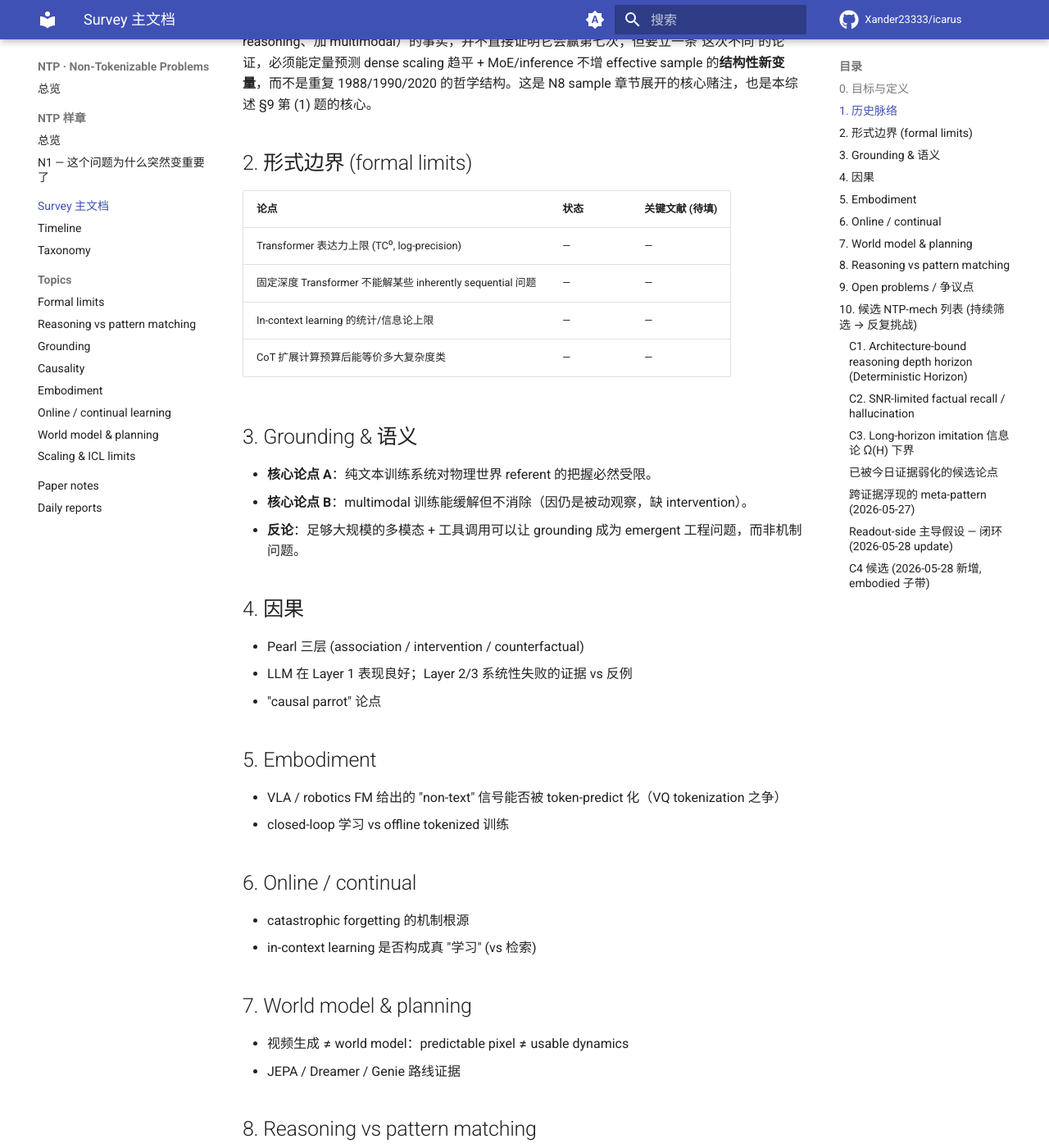
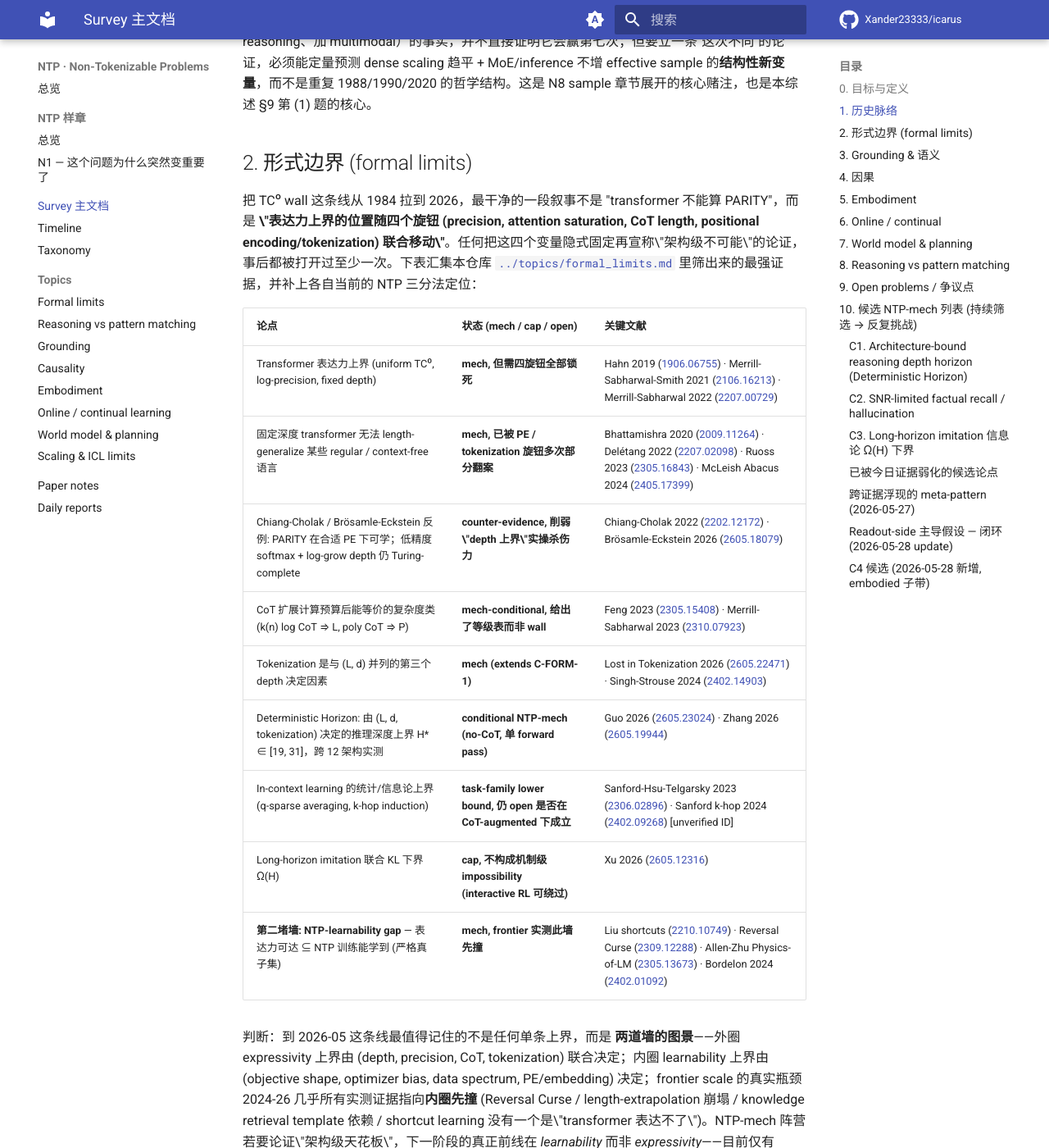
Before and after one commit to Xander23333/icarus, an MkDocs documentation site: the page built from wiki/ntp/survey/ntp_survey.md, in a window 1280 px wide and 1400 px high, scrolled down 1616 px. Shown: the whole window at 82% size. Built offline with MkDocs 1.6.1 and Material for MkDocs 9.7.7, drawn with Linux system fonts in a browser that asks for light colours; comment, search, counter and statistics services are not loaded; some of the changed text lies outside the part shown.

Commit message:
[NTP-Deepen] 2026-05-27 23:30 UTC filled survey §2 形式边界 with 9-row evidence table + synthesis

```diff
--- a/wiki/ntp/survey/ntp_survey.md
+++ b/wiki/ntp/survey/ntp_survey.md
@@ -33,12 +33,21 @@
 
 ## 2. 形式边界 (formal limits)
 
-| 论点 | 状态 | 关键文献 (待填) |
+把 TC⁰ wall 这条线从 1984 拉到 2026，最干净的一段叙事不是 "transformer 不能算 PARITY"，而是 **\"表达力上界的位置随四个旋钮 (precision, attention saturation, CoT length, positional encoding/tokenization) 联合移动\"**。任何把这四个变量隐式固定再宣称\"架构级不可能\"的论证，事后都被打开过至少一次。下表汇集本仓库 [`../topics/formal_limits.md`](../topics/formal_limits.md) 里筛出来的最强证据，并补上各自当前的 NTP 三分法定位：
+
+| 论点 | 状态 (mech / cap / open) | 关键文献 |
 |---|---|---|
-| Transformer 表达力上限 (TC⁰, log-precision) | — | — |
-| 固定深度 Transformer 不能解某些 inherently sequential 问题 | — | — |
-| In-context learning 的统计/信息论上限 | — | — |
-| CoT 扩展计算预算后能等价多大复杂度类 | — | — |
+| Transformer 表达力上界 (uniform TC⁰, log-precision, fixed depth) | **mech, 但需四旋钮全部锁死** | Hahn 2019 ([1906.06755](https://arxiv.org/abs/1906.06755)) · Merrill-Sabharwal-Smith 2021 ([2106.16213](https://arxiv.org/abs/2106.16213)) · Merrill-Sabharwal 2022 ([2207.00729](https://arxiv.org/abs/2207.00729)) |
+| 固定深度 transformer 无法 length-generalize 某些 regular / context-free 语言 | **mech, 已被 PE / tokenization 旋钮多次部分翻案** | Bhattamishra 2020 ([2009.11264](https://arxiv.org/abs/2009.11264)) · Delétang 2022 ([2207.02098](https://arxiv.org/abs/2207.02098)) · Ruoss 2023 ([2305.16843](https://arxiv.org/abs/2305.16843)) · McLeish Abacus 2024 ([2405.17399](https://arxiv.org/abs/2405.17399)) |
+| Chiang-Cholak / Brösamle-Eckstein 反例: PARITY 在合适 PE 下可学；低精度 softmax + log-grow depth 仍 Turing-complete | **counter-evidence, 削弱\"depth 上界\"实操杀伤力** | Chiang-Cholak 2022 ([2202.12172](https://arxiv.org/abs/2202.12172)) · Brösamle-Eckstein 2026 ([2605.18079](https://arxiv.org/abs/2605.18079)) |
+| CoT 扩展计算预算后能等价的复杂度类 (k(n) log CoT ⇒ L, poly CoT ⇒ P) | **mech-conditional, 给出了等级表而非 wall** | Feng 2023 ([2305.15408](https://arxiv.org/abs/2305.15408)) · Merrill-Sabharwal 2023 ([2310.07923](https://arxiv.org/abs/2310.07923)) |
+| Tokenization 是与 (L, d) 并列的第三个 depth 决定因素 | **mech (extends C-FORM-1)** | Lost in Tokenization 2026 ([2605.22471](https://arxiv.org/abs/2605.22471)) · Singh-Strouse 2024 ([2402.14903](https://arxiv.org/abs/2402.14903)) |
+| Deterministic Horizon: 由 (L, d, tokenization) 决定的推理深度上界 H* ∈ [19, 31]，跨 12 架构实测 | **conditional NTP-mech (no-CoT, 单 forward pass)** | Guo 2026 ([2605.23024](https://arxiv.org/abs/2605.23024)) · Zhang 2026 ([2605.19944](https://arxiv.org/abs/2605.19944)) |
+| In-context learning 的统计/信息论上界 (q-sparse averaging, k-hop induction) | **task-family lower bound, 仍 open 是否在 CoT-augmented 下成立** | Sanford-Hsu-Telgarsky 2023 ([2306.02896](https://arxiv.org/abs/2306.02896)) · Sanford k-hop 2024 ([2402.09268](https://arxiv.org/abs/2402.09268)) [unverified ID] |
+| Long-horizon imitation 联合 KL 下界 Ω(H) | **cap, 不构成机制级 impossibility (interactive RL 可绕过)** | Xu 2026 ([2605.12316](https://arxiv.org/abs/2605.12316)) |
+| **第二堵墙: NTP-learnability gap** — 表达力可达 ⊆ NTP 训练能学到 (严格真子集) | **mech, frontier 实测此墙先撞** | Liu shortcuts ([2210.10749](https://arxiv.org/abs/2210.10749)) · Reversal Curse ([2309.12288](https://arxiv.org/abs/2309.12288)) · Allen-Zhu Physics-of-LM ([2305.13673](https://arxiv.org/abs/2305.13673)) · Bordelon 2024 ([2402.01092](https://arxiv.org/abs/2402.01092)) |
+
+判断：到 2026-05 这条线最值得记住的不是任何单条上界，而是 **两道墙的图景**——外圈 expressivity 上界由 (depth, precision, CoT, tokenization) 联合决定；内圈 learnability 上界由 (objective shape, optimizer bias, data spectrum, PE/embedding) 决定；frontier scale 的真实瓶颈 2024-26 几乎所有实测证据指向**内圈先撞** (Reversal Curse / length-extrapolation 崩塌 / knowledge retrieval template 依赖 / shortcut learning 没有一个是\"transformer 表达不了\")。NTP-mech 阵营若要论证\"架构级天花板\"，下一阶段的真正前线在 *learnability* 而非 *expressivity*——目前仅有 Bordelon 2402.01092 的 dynamical model 给了部分图像，没有任何一份在 NTP loss + SGD/AdamW + i.i.d. 通道下的形式 lower bound 存在。这正是 [`../topics/formal_limits.md`](../topics/formal_limits.md) §表达力 vs 可学性 引入的 C-FORM-4 候选所要追的位置；也是 N2 sample 章节 §6 三道暗门论证的形式骨架。详细叙事见 [N2-the-tc0-wall](../samples/N2-the-tc0-wall.md)。
 
 ## 3. Grounding & 语义
 
```
Also changed, not shown: 1 other file.
